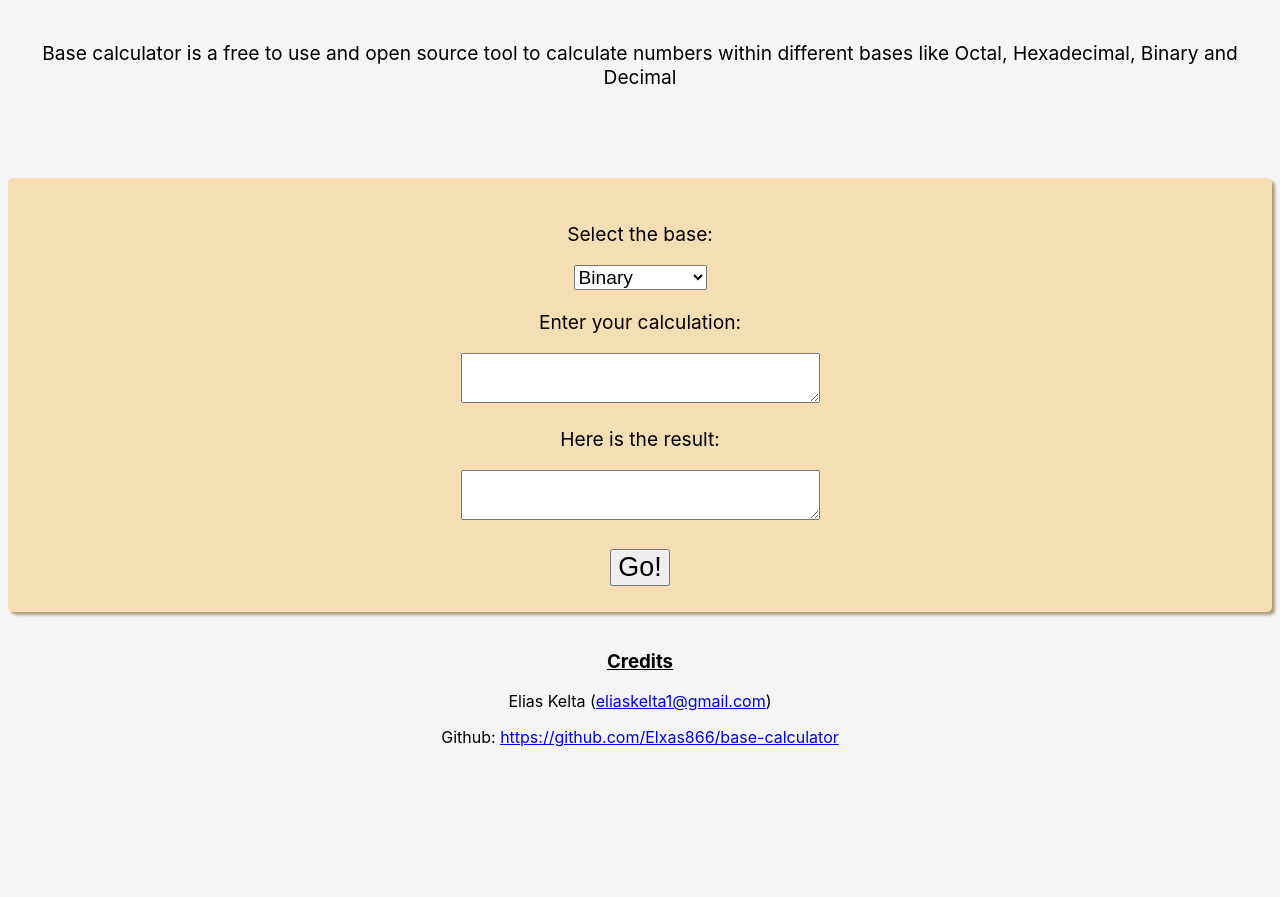
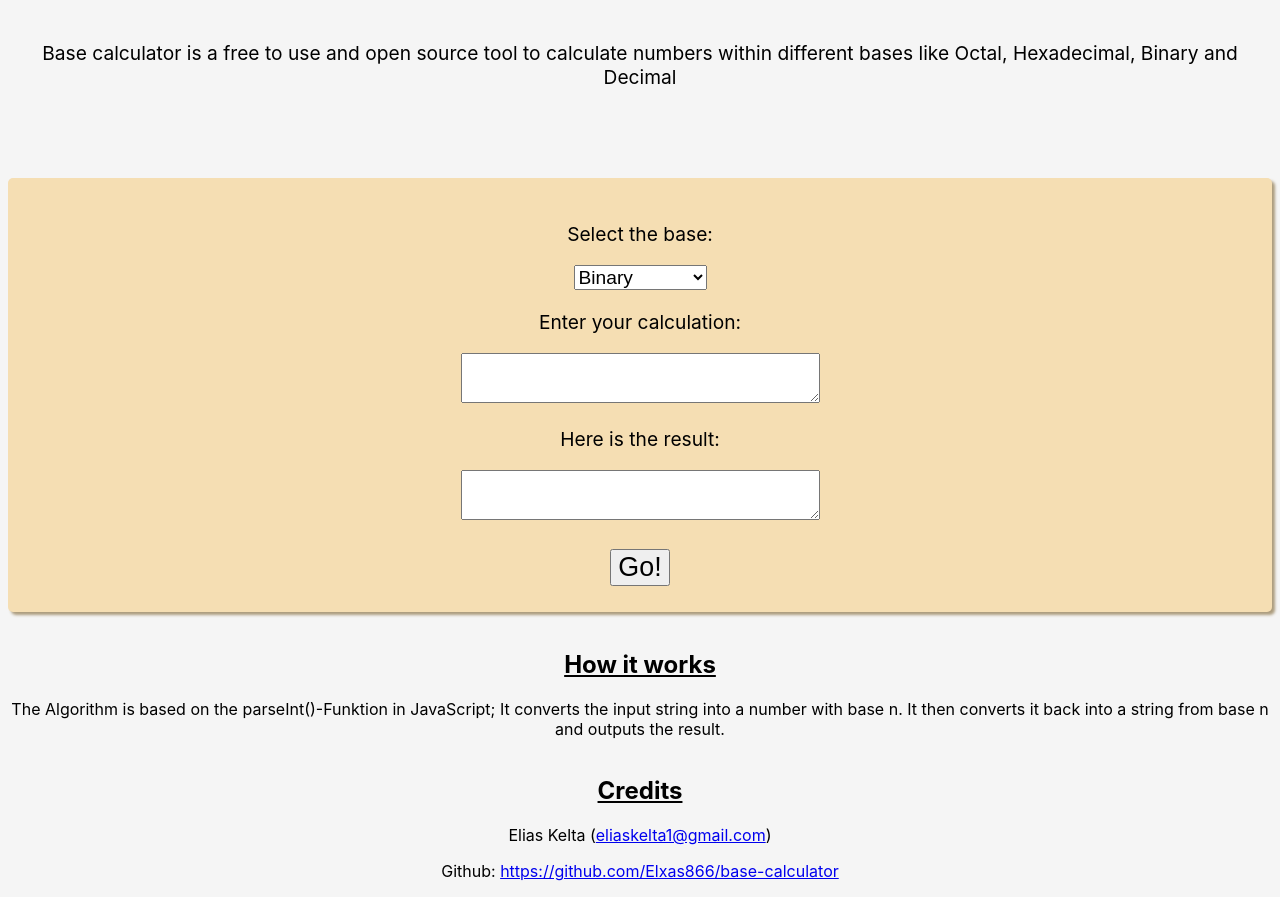
Before and after one commit to Elxas866/base-calculator, a plain HTML site: page index.html in a window 1280 px wide. Shown: the part 113-1010 px from the top of the page. Before the commit the page ends 876 px from the top, so only its background shows below. Drawn offline with Linux system fonts and the light colour scheme.

Commit message:
added 'howitworks'

```diff
--- a/index.html
+++ b/index.html
@@ -30,8 +30,14 @@
             <button id="gobtn" onclick="calc()">Go!</button>
         </div>
     </div>
+    <div class="howitworks">
+        <h2>How it works</h2>
+        <p>The Algorithm is based on the parseInt()-Funktion in JavaScript; It converts the input string into a number with base n.
+            It then converts it back into a string from base n and outputs the result.
+        </p>
+    </div>
     <div class="credits">
-        <h3>Credits</h3>
+        <h2>Credits</h2>
         <p>Elias Kelta (<a href="mailto:eliaskelta1@gmail.com">eliaskelta1@gmail.com</a>)</p>
         <p>Github: <a href="https://github.com/Elxas866/base-calculator">https://github.com/Elxas866/base-calculator</a></p>
     </div>
--- a/style.css
+++ b/style.css
@@ -54,7 +54,16 @@ body {
     margin-top: 3%;
 }
 
-.credits h3 {
+.credits h2 {
+    text-decoration: underline;
+}
+
+.howitworks {
+    text-align: center;
+    margin-top: 3%;
+}
+
+.howitworks h2 {
     text-decoration: underline;
 }
 
```
